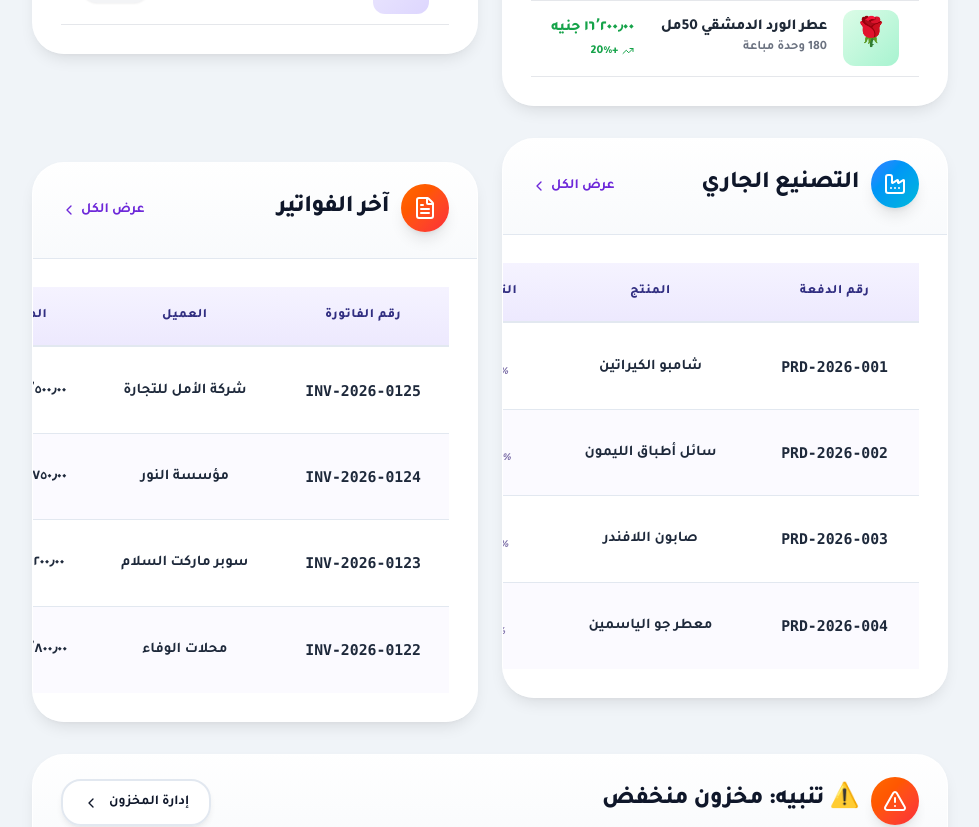
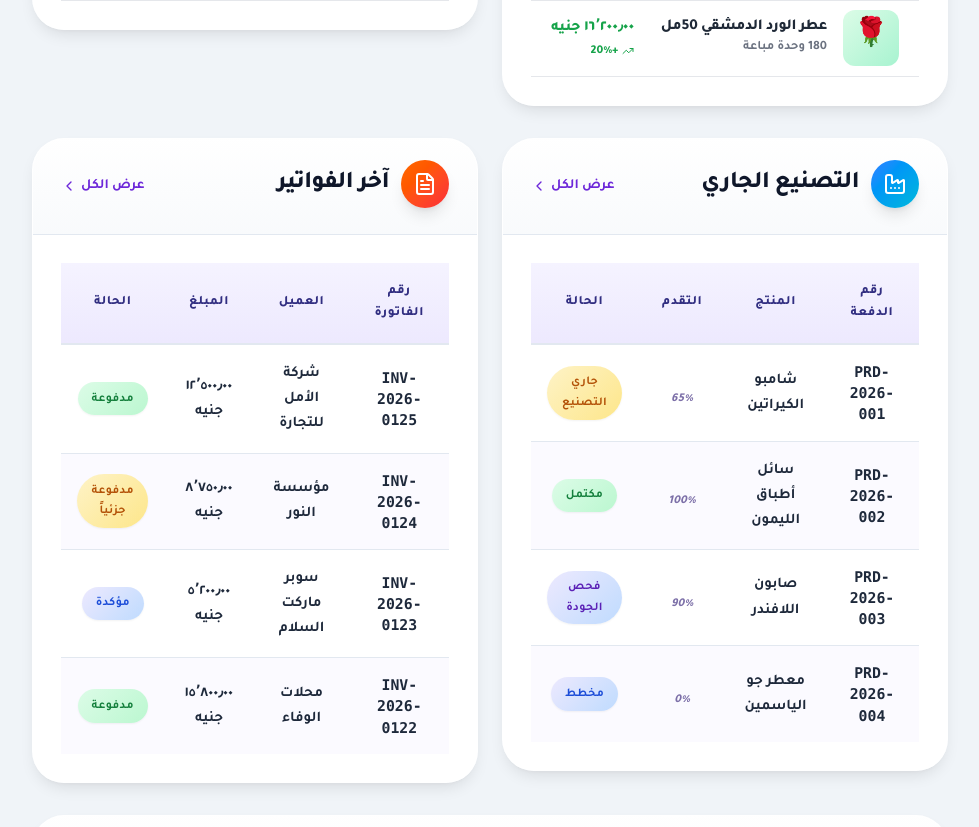
Before and after one commit to fantazia1110-design/BRAVO-new-sestym-, a Next.js app: page / in a window 1280 px wide. Shown: the part 1620-2447 px from the top of the page, without its empty margins (0-979 px from the left). Built offline with nearby package versions, Linux system fonts and the light colour scheme.

Commit message:
fix: remove card+card margin and table min-width 640px that was breaking side-by-side layout
Co-authored-by: arena-agent <297053741+arena-agent@users.noreply.github.com>

```diff
--- a/src/app/globals.css
+++ b/src/app/globals.css
@@ -1624,7 +1624,7 @@ a:hover {
 }
 
 .table {
-  min-width: 640px;
+  min-width: 0;
 }
 
 /* صفوف معمل التركيبات (شبكة 12 عمود) — تُمرَّر أفقياً على الشاشات الضيقة */
@@ -1668,7 +1668,6 @@ a:hover {
 }
 
 /* الكروت والبطاقات لا تلتصق ببعضها أبداً */
-.card + .card,
 .card + .stat-card,
 .stat-card + .card {
   margin-block-start: 1.5rem;
```
